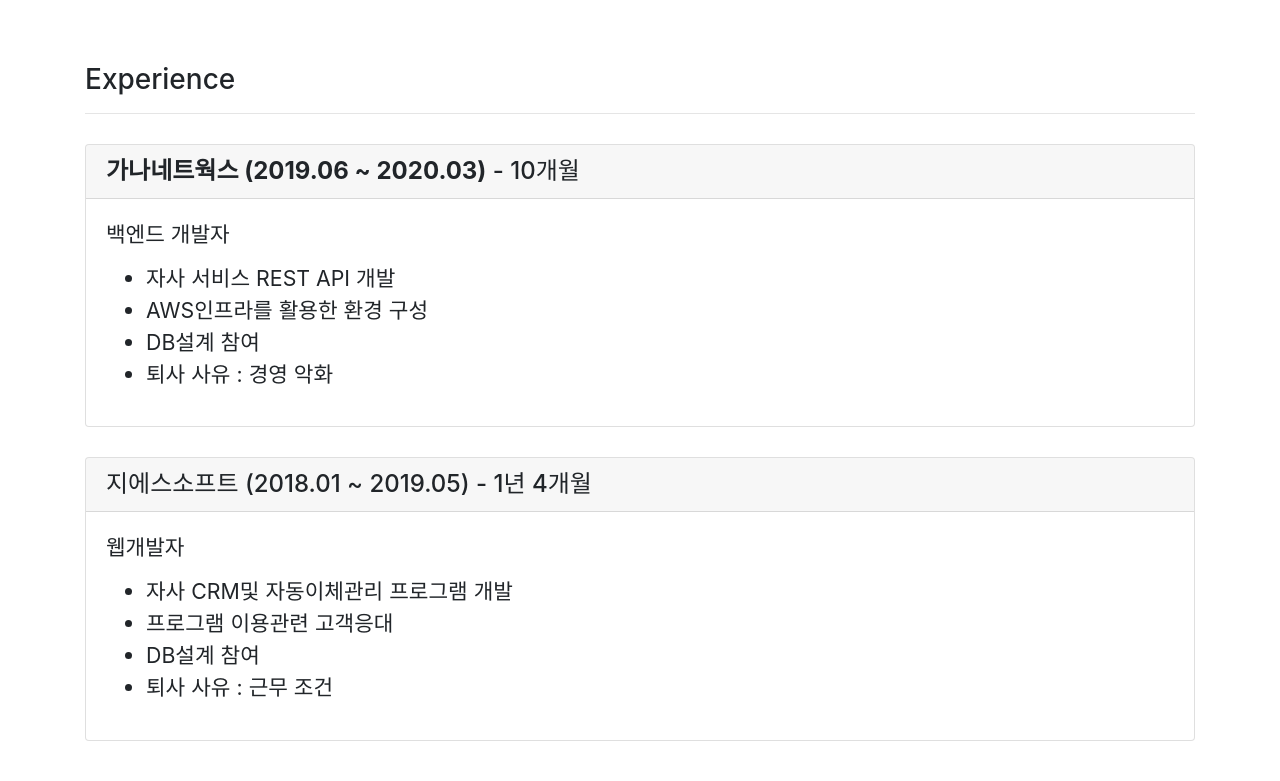
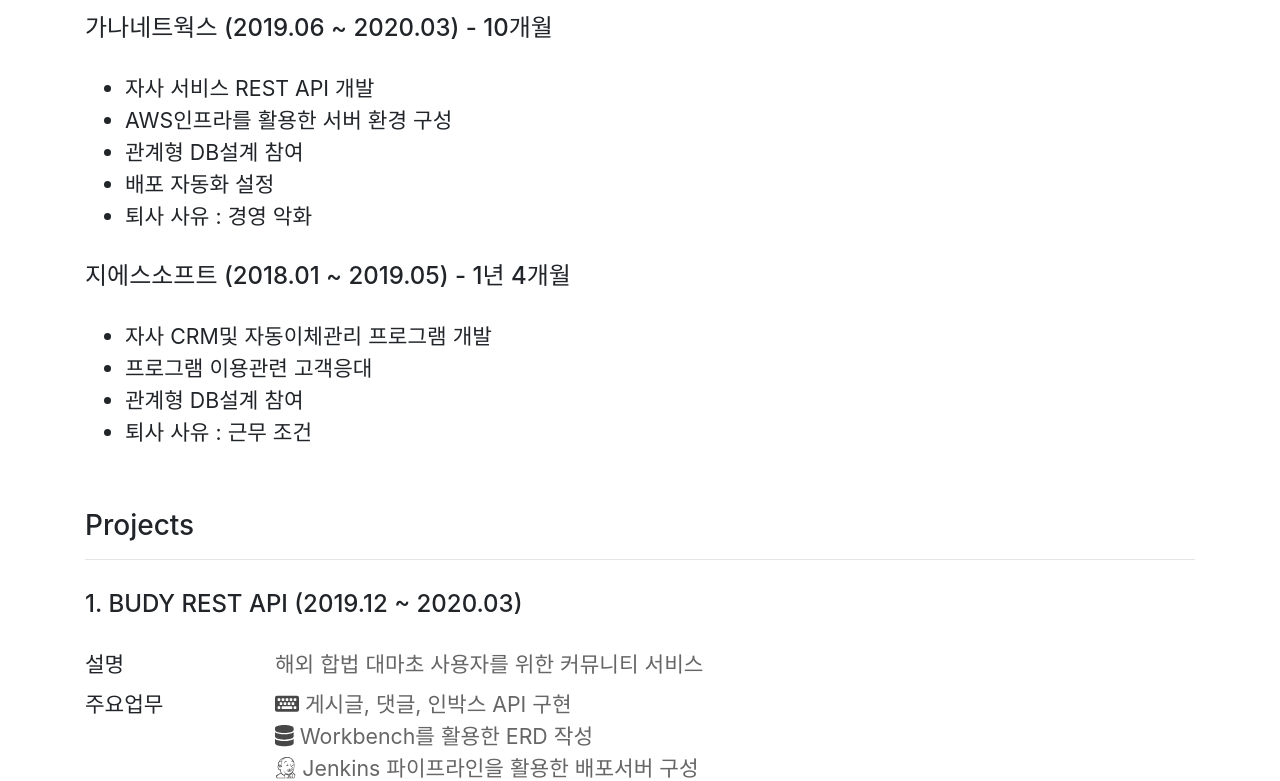
Before and after one commit to jeongraeJR/portfolio-react, a React (Create React App) app: page / in a window 1280 px wide. Shown: the part 1142-1923 px from the top of the page. Built offline with nearby package versions, Linux system fonts and the light colour scheme.

Commit message:
remove cardContainer

```diff
--- a/src/components/Experience.js
+++ b/src/components/Experience.js
@@ -1,10 +1,10 @@
 import React from 'react';
-import { Container, Card, CardHeader, CardBody, CardTitle, CardText } from 'reactstrap';
-import {TitleContainer, ContentContainer} from './customStyle'
+import { Container } from 'reactstrap';
+import { TitleContainer, ContentContainer, SubTitleContainer } from './customStyle';
 
 const cardTab = {
-    'margin-top':'30px'
-}
+    'margin-top': '30px',
+};
 export default function Experience() {
     return (
         <div>
@@ -14,39 +14,30 @@
                     <hr></hr>
                 </TitleContainer>
 
+                <SubTitleContainer>
+                    <h4> 가나네트웍스 (2019.06 ~ 2020.03) - 10개월</h4>
+                </SubTitleContainer>
                 <ContentContainer>
-                    <Card>
-                        <CardHeader tag="h4"> <b>가나네트웍스 (2019.06 ~ 2020.03)</b> - 10개월</CardHeader>
-                        <CardBody>
-                            <CardTitle>백엔드 개발자</CardTitle>
-                            <CardText>
                     <ul>
                         <li>자사 서비스 REST API 개발</li>
-                                    <li>AWS인프라를 활용한 환경 구성</li>
-                                    <li>DB설계 참여</li>
+                        <li>AWS인프라를 활용한 서버 환경 구성</li>
+                        <li>관계형 DB설계 참여</li>
+                        <li>배포 자동화 설정</li>
                         <li>퇴사 사유 : 경영 악화</li>
                     </ul>
-                            </CardText>
+                </ContentContainer>
 
-                        </CardBody>
-                    </Card>
-
-                    <Card style={cardTab}>
-                        <CardHeader tag="h4">지에스소프트 (2018.01 ~ 2019.05) - 1년 4개월</CardHeader>
-                        <CardBody>
-                            <CardTitle>웹개발자</CardTitle>
-                            <CardText>
+                <SubTitleContainer>
+                    <h4> 지에스소프트 (2018.01 ~ 2019.05) - 1년 4개월</h4>
+                </SubTitleContainer>
+                <ContentContainer>
                     <ul>
                         <li>자사 CRM및 자동이체관리 프로그램 개발</li>
                         <li>프로그램 이용관련 고객응대</li>
-                                    <li>DB설계 참여</li>
+                        <li>관계형 DB설계 참여</li>
                         <li>퇴사 사유 : 근무 조건</li>
                     </ul>
-                            </CardText>
-                        </CardBody>
-                    </Card>
                 </ContentContainer>
-
             </Container>
         </div>
     );
--- a/src/components/Header.js
+++ b/src/components/Header.js
@@ -2,7 +2,7 @@
 import styled from 'styled-components';
 const HeaderContainer = styled.div`
     background-color: #000;
-    height: 200px;
+    height: 70px;
 `;
 export default function Header() {
     return <HeaderContainer></HeaderContainer>;
```
Lines whose indentation alone changed are shown as unchanged.
